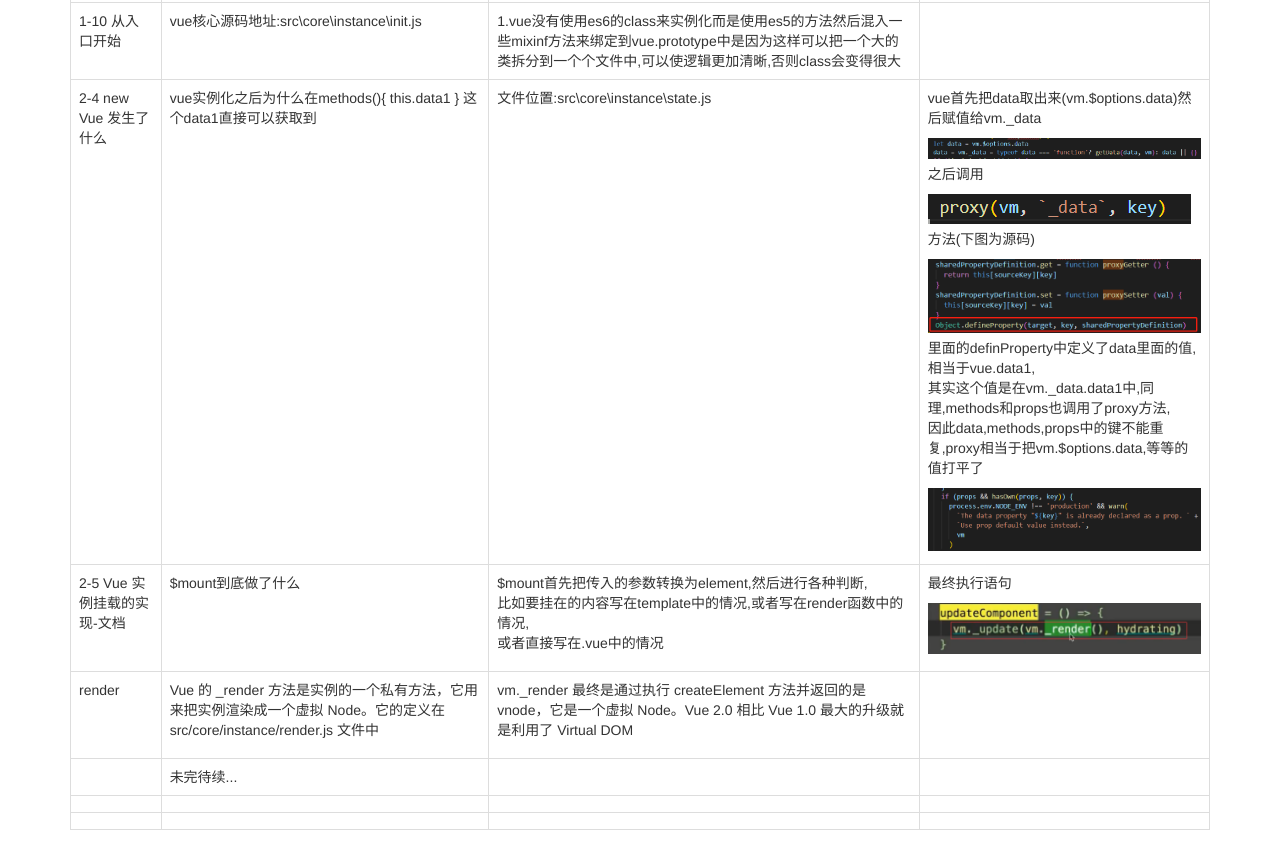
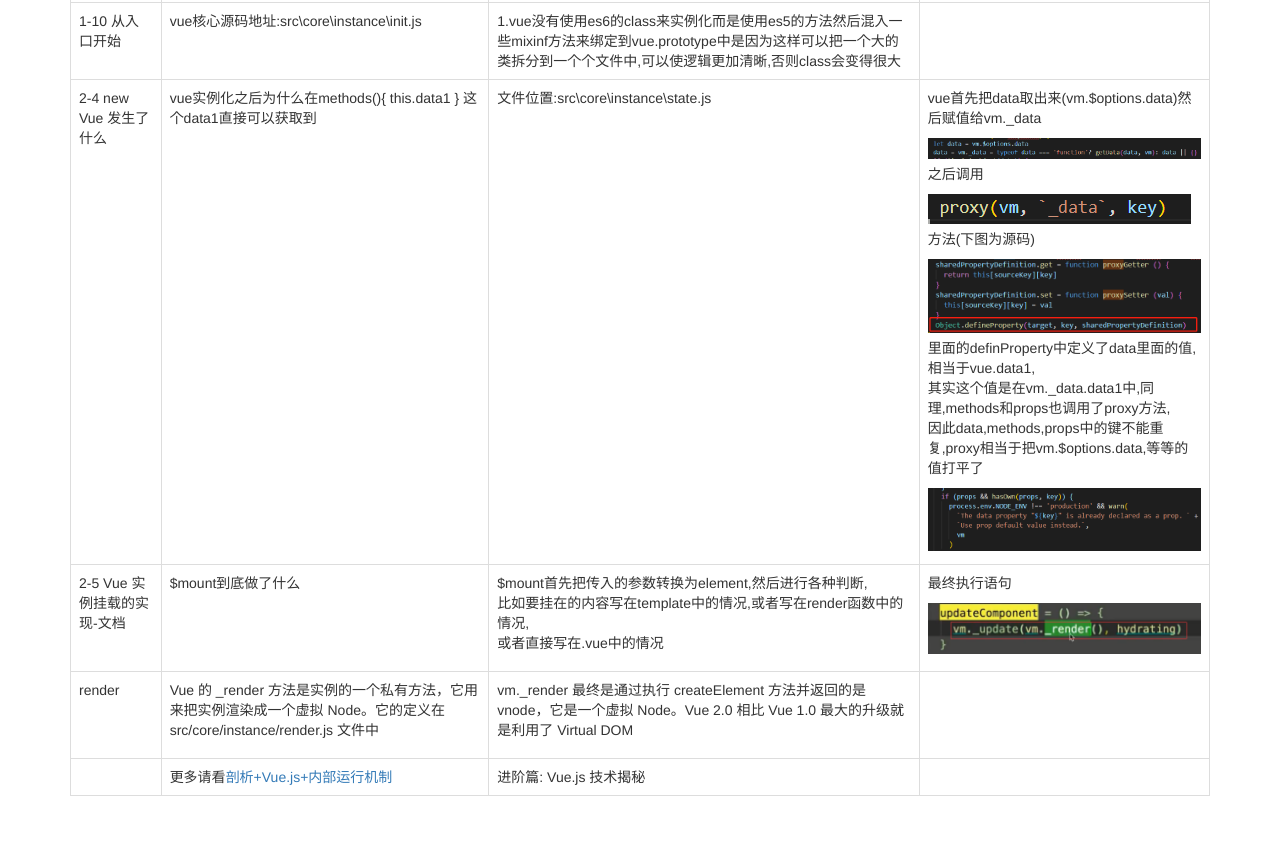
Before and after one commit to bailihuiyue/TianJinFroentEndDawdleGuide, a plain HTML site: page vue/yuanma.html in a window 1280 px wide. Shown: the part 392-1242 px from the top of the page. After the commit the page ends 1208 px from the top, so only its background shows below. Drawn offline with Linux system fonts and the light colour scheme.

Commit message:
更新vue源码课程

```diff
--- a/vue/yuanma.html
+++ b/vue/yuanma.html
@@ -130,20 +130,8 @@
             </tr>
             <tr>
                 <td></td>
-                <td>未完待续...</td>
-                <td></td>
-                <td></td>
-            </tr>
-            <tr>
-                <td></td>
-                <td></td>
-                <td></td>
-                <td></td>
-            </tr>
-            <tr>
-                <td></td>
-                <td></td>
-                <td></td>
+                <td>更多请看<a href="./剖析+Vue.js+内部运行机制.pdf">剖析+Vue.js+内部运行机制</a></td>
+                <td>进阶篇: <a href="https://ustbhuangyi.github.io/vue-analysis/" target="_blank"></a>Vue.js 技术揭秘</td>
                 <td></td>
             </tr>
         </table>
```
Also changed, not shown: 1 other file.
